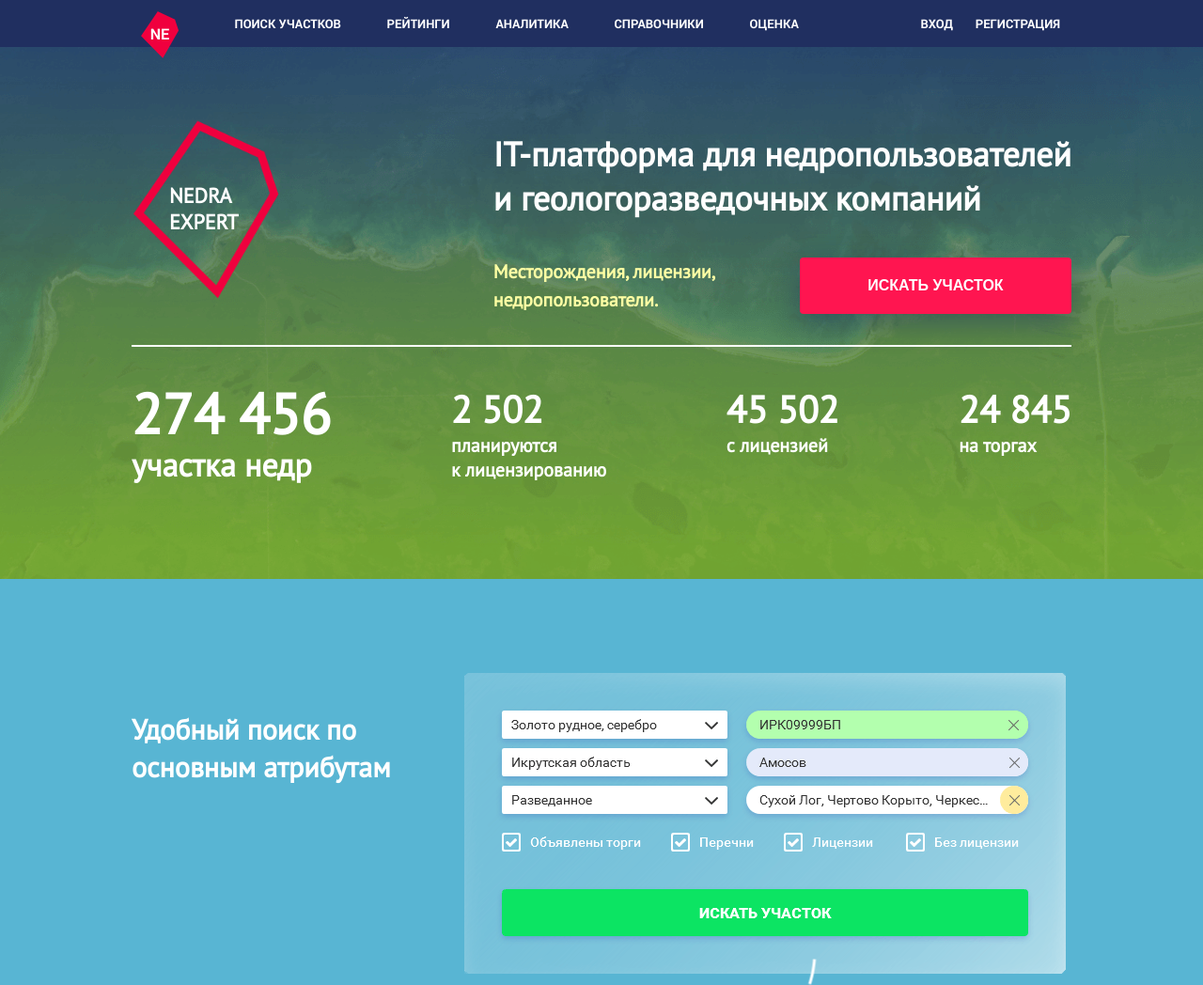
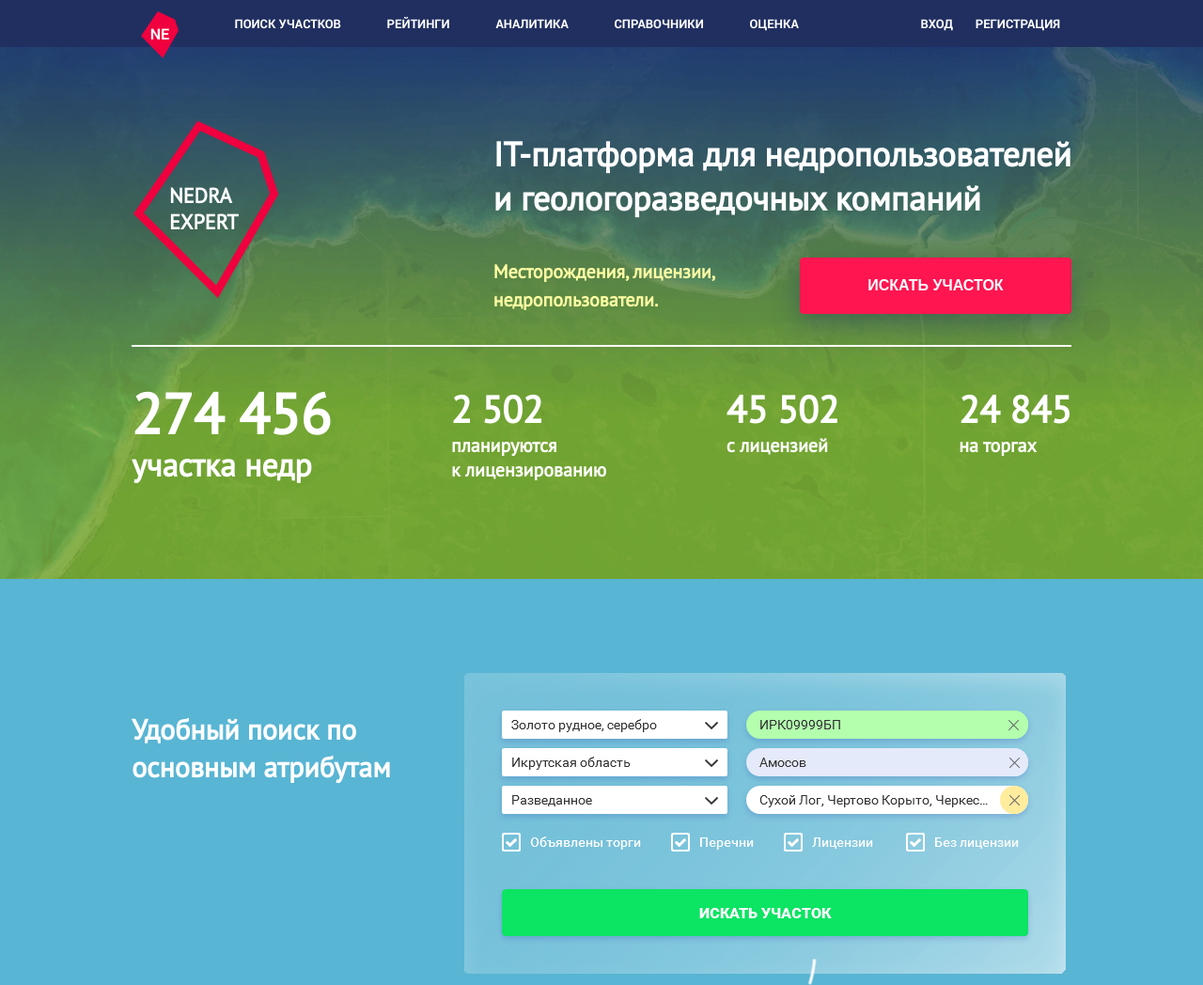
Before and after one commit to bakaldina/landing, a plain HTML site: page index.html in a window 1280 px wide. Shown: the top 1048 px of the page at 94% size. Drawn offline with Linux system fonts and the light colour scheme.

Commit message:
Block-1 changed

```diff
--- a/style.css
+++ b/style.css
@@ -44,7 +44,7 @@ h1, h2, h3 {
     margin: auto;
     text-align: center;
     background-image: url(image/BG.png);
-    background-position: center -107px;
+    background-size: cover;
 }
 .block-1 .menu {
     width: 100%;
```
